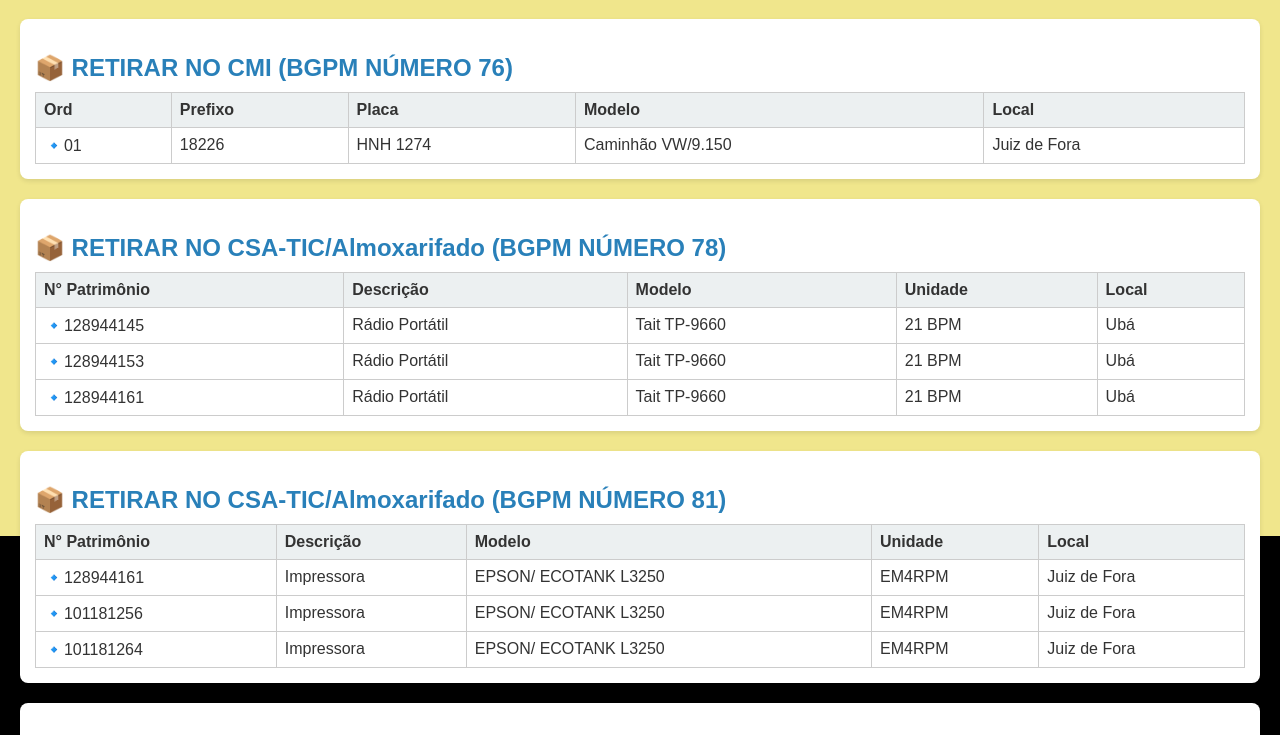
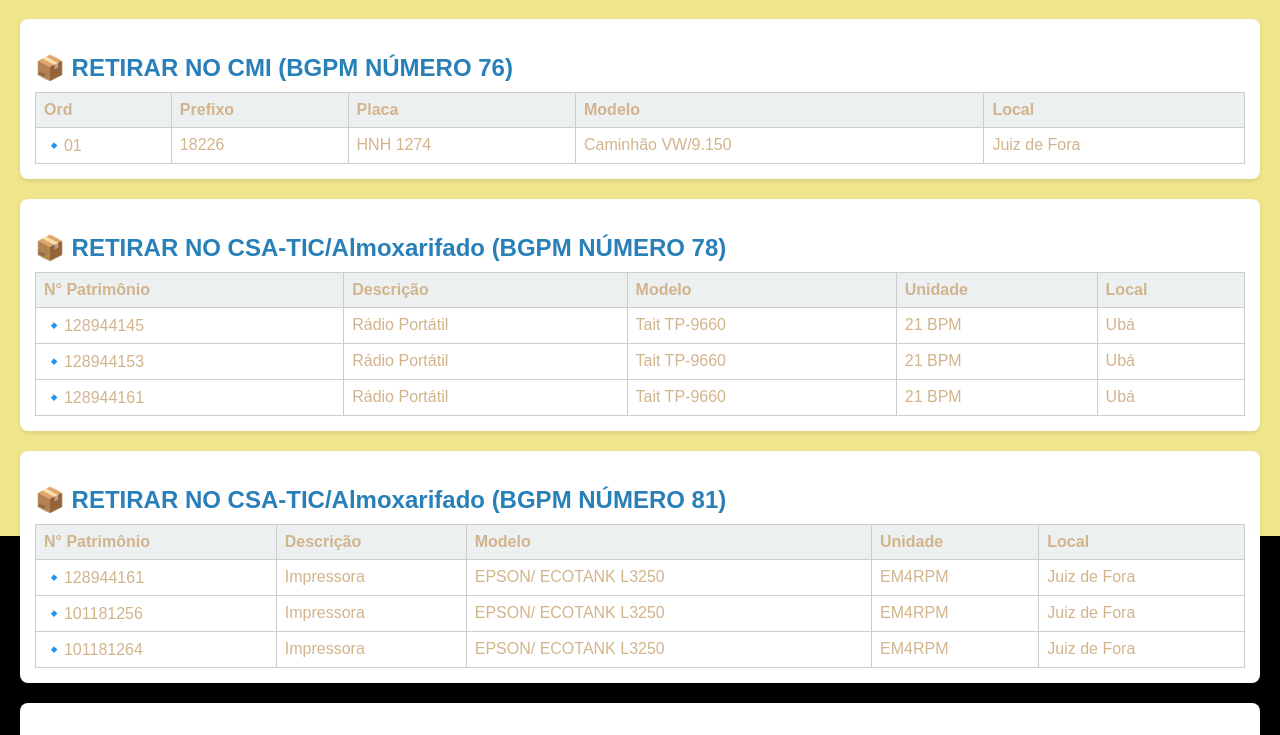
Before and after one commit to leoaspm1/dsp_051125, a plain HTML site: page dsp belo horizonte 051125.html in a window 1280 px wide. Shown: the part 61-796 px from the top of the page. Drawn offline with Linux system fonts and the light colour scheme.

Commit message:
Update dsp belo horizonte 051125.html

```diff
--- a/dsp belo horizonte 051125.html
+++ b/dsp belo horizonte 051125.html
@@ -8,7 +8,7 @@
       font-family: Arial, sans-serif;
       background: linear-gradient(to bottom, khaki 50%, black 50%);
       margin: 20px;
-      color: #333;
+      color: #D2B48C;
     }
     h1 {
       color: #2c3e50;
```
